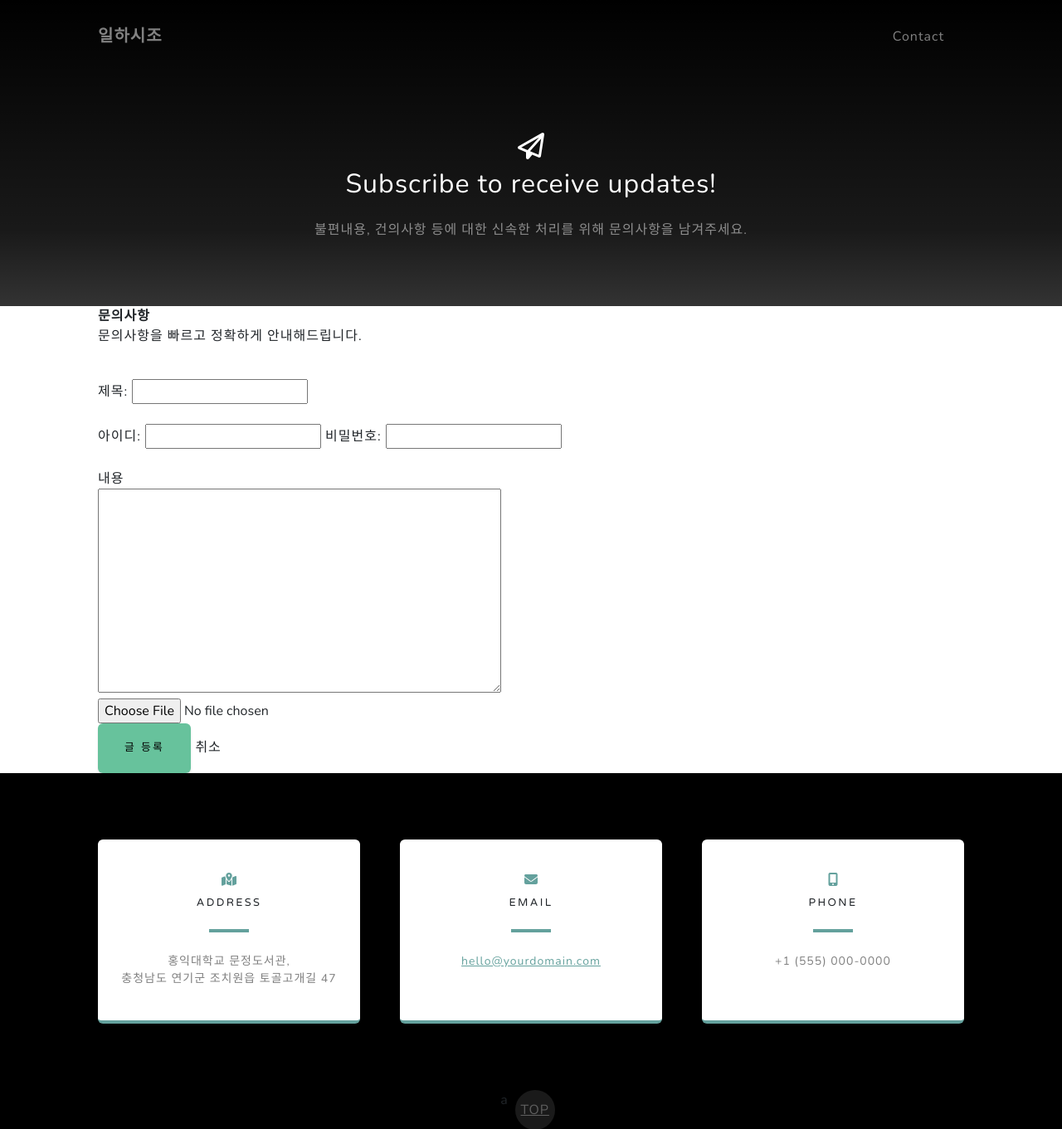
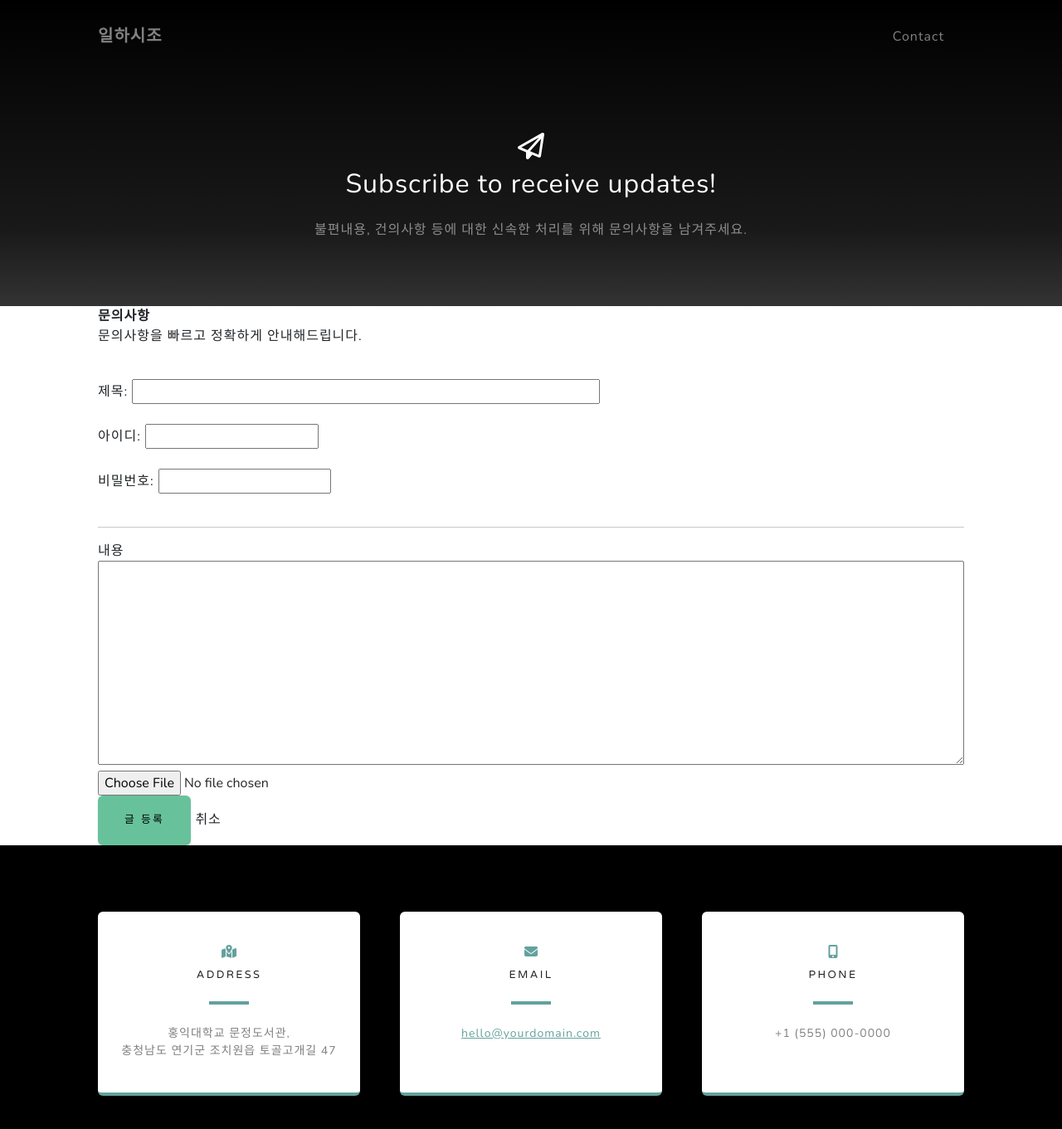
Before and after one commit to JHEEEEEEE/web_study, a Django app: page /contact/post_create/ in a window 1280 px wide. Shown: the top 1361 px of the page at 83% size. Run offline with Django 4.2, Linux system fonts and the light colour scheme; some libraries are stand-ins or nearby versions.

Commit message:
posting, post_create 파일 수정

```diff
--- a/main/templates/main/post_create.html
+++ b/main/templates/main/post_create.html
@@ -60,16 +60,17 @@
           <div class="board_write">
             <form method="POST" id="firstForm" action="{% url 'post_create' %}">
               {% csrf_token %}
-              <br> 제목: <input type="text" name="title"><br><br>
-              아이디: <input type="text" name="writer">
-              비밀번호: <input type="password" name="password"><br><br>
+              <br> 제목: <input type="text" name="title" style="width:54%"><br><br>
+              아이디: <input type="text" name="writer" style="width:20%"><br><br>
+              비밀번호: <input type="password" name="password" style="width:20%"><br><br>
+              <hr>
               내용<br>
-              <textarea rows="10" cols="50" name="contents"></textarea><br>
+              <textarea rows="10" name="contents" style="width:100%"></textarea><br>
               <input type="file" name="mainphoto"><br>
 
           </div>
           <div class="bt_wrap">
-            <button type="submit" class="btn btn-success">글 등록</button>
+            <button type="submit" class="btn btn-success" value="등록">글 등록</button>
             <a type='button' onclick="redirect_contact()">취소</a>
           </div>
           </form>
--- a/main/templates/main/posting.html
+++ b/main/templates/main/posting.html
@@ -64,10 +64,9 @@
           <div class="board_list_wrap">
             <div class="board_list">
               <span style="font-size: 35px; padding-left: 20px;">제목: {{post.title}} </span>
-              <p style="font-size: 15px; text-align: right;">글쓴이: {{ post.writer }} 작성일: {{ post.date }} 조회수: {{
-                post.count }}</p>
+              <p style="font-size: 15px; text-align: right;">글쓴이: {{ post.writer }} 작성일: {{ post.date }}</p>
               <hr>
-              <p style="padding-left: 20px;">내용: {{post.contents}}</p>
+              <p style="padding-left: 20px; padding-bottom:200px" >내용: {{post.contents}}</p>
 
               <!-- 이미지 보여주기 -->
               {% if post.mainphoto %}
```
Also changed, not shown: db.sqlite3.
